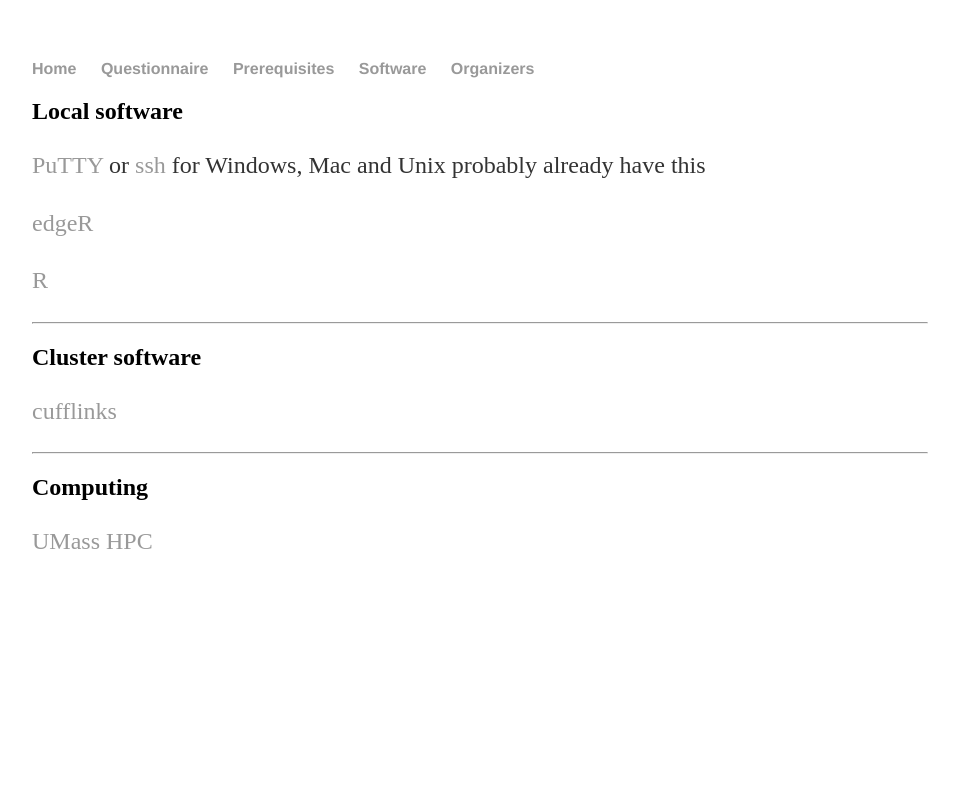
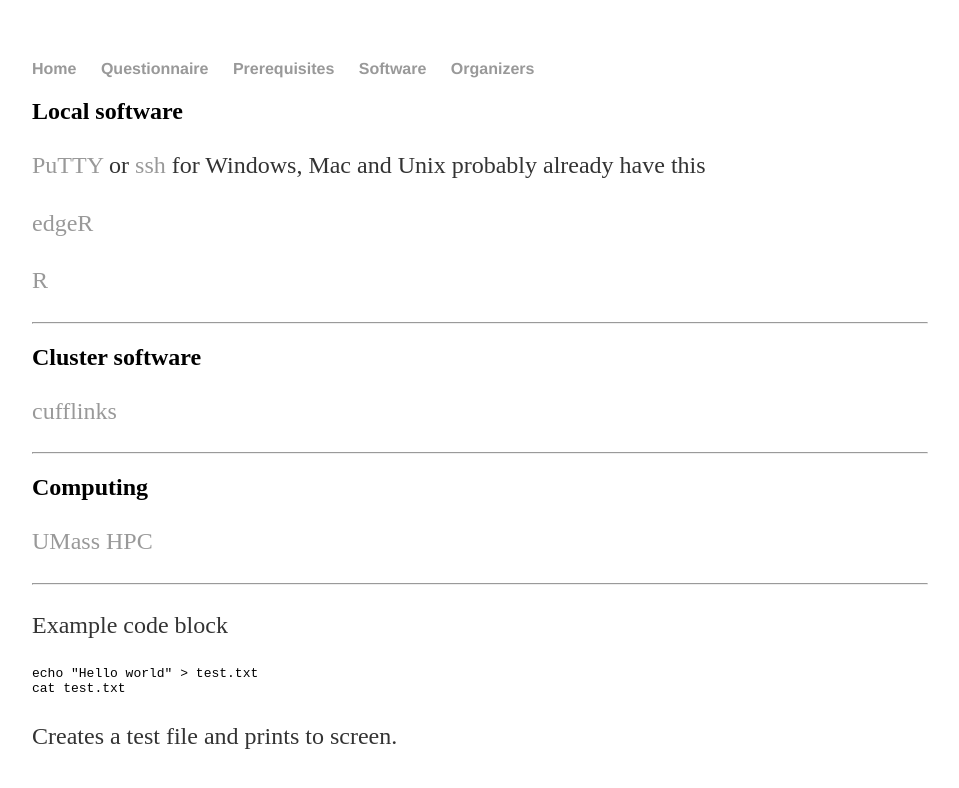
Before and after one commit to knausb/RNA_Seq_Workshop, a Jekyll site: the page built from software/index.md, in a window 1280 px wide. Shown: the top 788 px of the page, without its empty margins (160-1119 px from the left). Built offline with Jekyll 4.4.1, drawn with Linux system fonts in a browser that asks for light colours.

Commit message:
Update index.md

```diff
--- a/software/index.md
+++ b/software/index.md
@@ -28,3 +28,13 @@ for Windows, Mac and Unix probably already have this
 ## Computing
 
 [UMass HPC](http://wiki.umassrc.org/wiki/index.php/Main_Page)
+
+
+---
+
+Example code block
+
+    echo "Hello world" > test.txt
+    cat test.txt
+
+Creates a test file and prints to screen.
```
